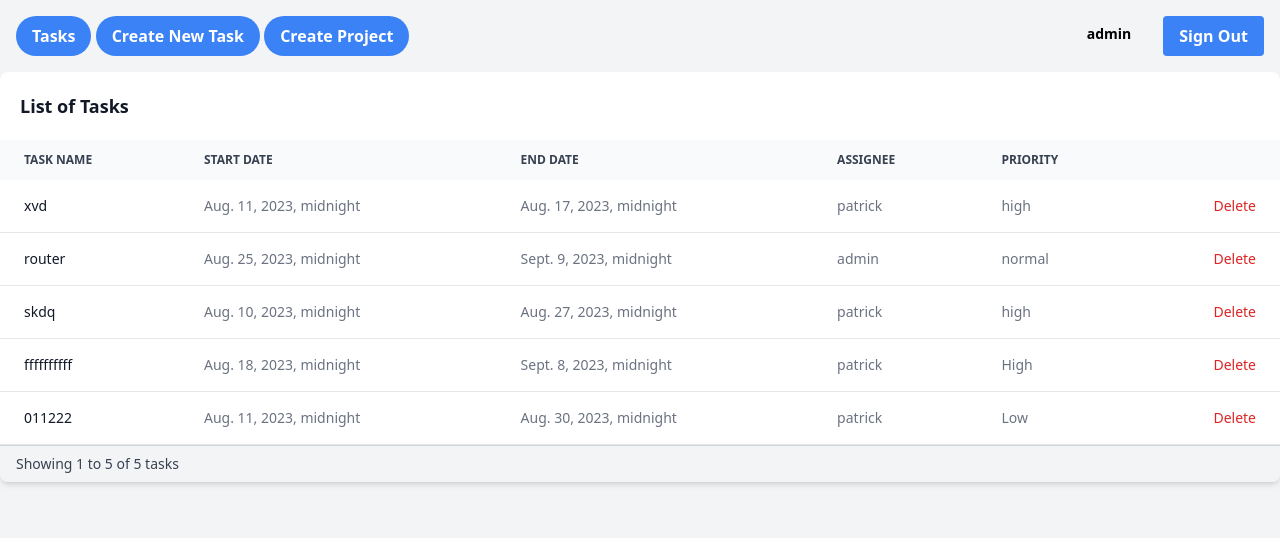
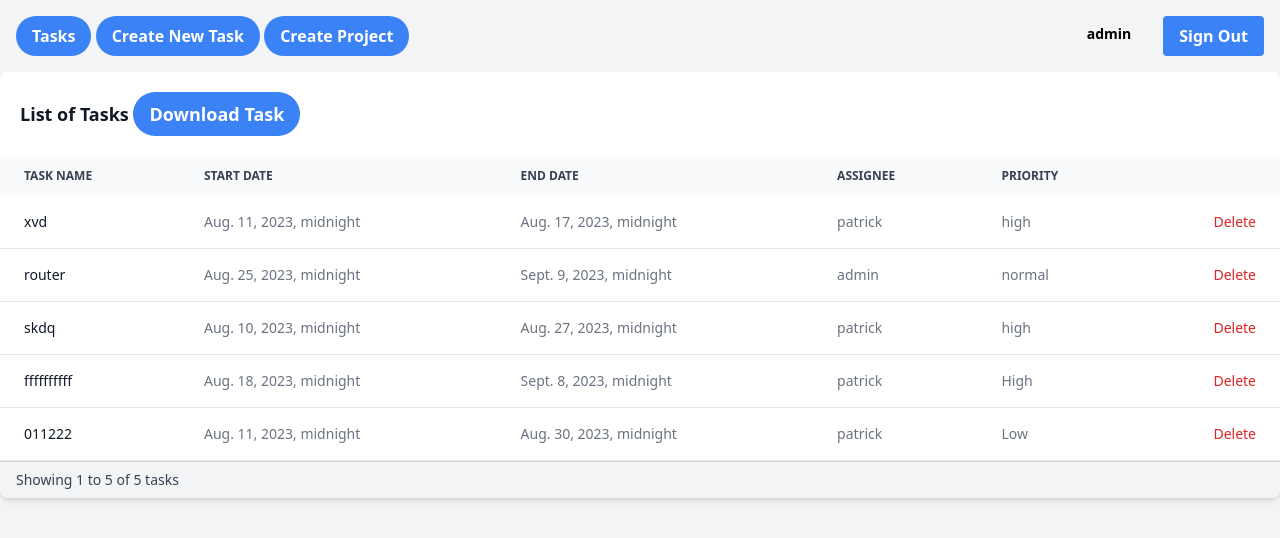
Before and after one commit to prubayita/myproject, a Django app: page /dashboard in a window 1280 px wide. Shown: the top 538 px of the page. Run offline with Django 4.2, Linux system fonts and the light colour scheme; a user stored in the database is signed in; data comes from the database, SQL or seed files in the repository; some libraries are stand-ins or nearby versions.

Commit message:
download task

```diff
--- a/myapp/templates/index.html
+++ b/myapp/templates/index.html
@@ -37,6 +37,9 @@
         <table class="w-full text-sm text-left text-gray-500 ">
             <caption class="p-5 text-lg font-semibold text-left text-gray-900 bg-white">
                 List of Tasks
+                <a href="{% url 'export' %}">
+                    <button class="bg-blue-500 hover:bg-blue-700 text-white font-bold py-2 px-4 rounded-full">Download Task</button>
+                </a>
             </caption>
             <thead class="text-xs text-gray-700 uppercase bg-gray-50">
                 <tr>
--- a/myapp/urls.py
+++ b/myapp/urls.py
@@ -11,7 +11,7 @@ urlpatterns= [
     path('projects', views.recordProject, name='recordProject'),
     path('logout/', views.logout_view, name='logout'),
     path('delete/<str:task_id>/', views.deleteTask, name='delete_task'),
-
+    path('download', views.export, name='export'),
 ]
 if settings.DEBUG:
     urlpatterns += static(settings.MEDIA_URL, document_root=settings.MEDIA_ROOT)
--- a/myapp/views.py
+++ b/myapp/views.py
@@ -112,3 +112,14 @@ def recordProject(request):
         # Save the Visitor instance
         project.save()
     return render(request, 'projects.html')
+
+
+
+from .resources import *
+
+def export(request):
+    task_resource = TaskResource()
+    dataset = task_resource.export()
+    response = HttpResponse(dataset.xls, content_type='application/vnd.ms-excel')
+    response['Content-Disposition'] = 'attachment; filename="tasks.xls"'
+    return response
```
